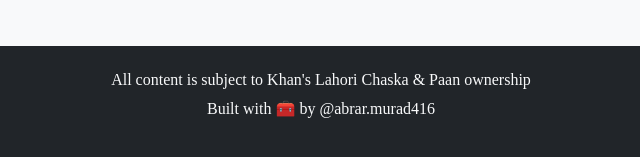
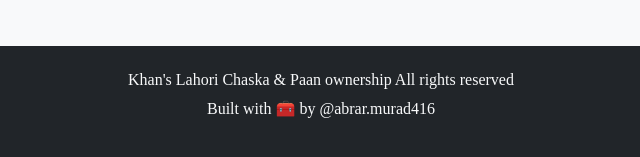
Before and after one commit to abrarmurad416/restaurant, a plain HTML site: page index.html in a window 1280 px wide. Shown: the part 2771-2928 px from the top of the page, 319-959 px from the left. Drawn offline with nearby package versions, Linux system fonts and the light colour scheme; files whose address does not match are found by name; a web font is replaced by a local one.

Commit message:
footer text adjust

```diff
--- a/index.html
+++ b/index.html
@@ -359,8 +359,7 @@
         <footer class="bg-dark text-light py-4">
             <div class="container text-center">
                 <h6>
-                    All content is subject to Khan's Lahori Chaska & Paan
-                    ownership
+                    Khan's Lahori Chaska & Paan ownership All rights reserved
                 </h6>
                 <p>Built with 🧰 by @abrar.murad416</p>
             </div>
```
